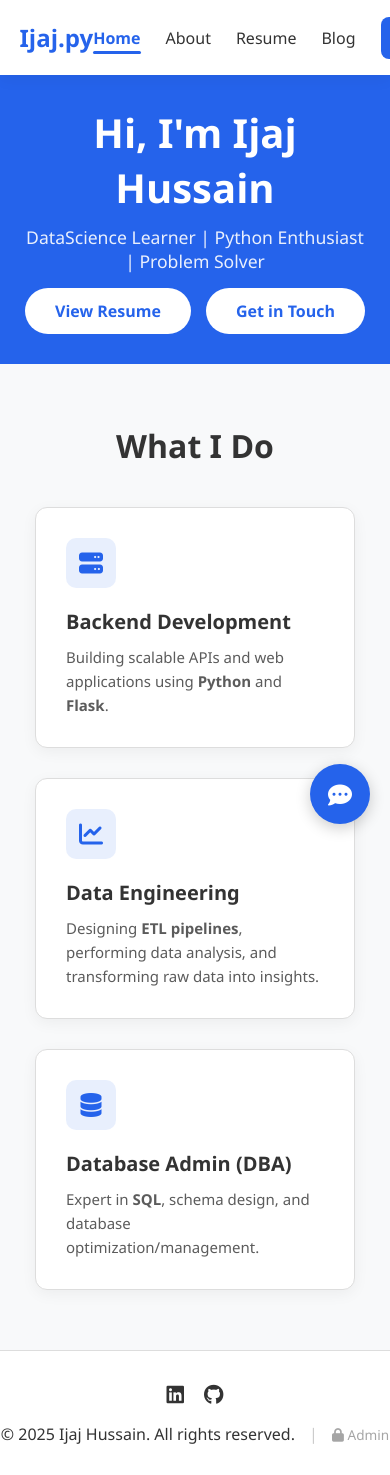
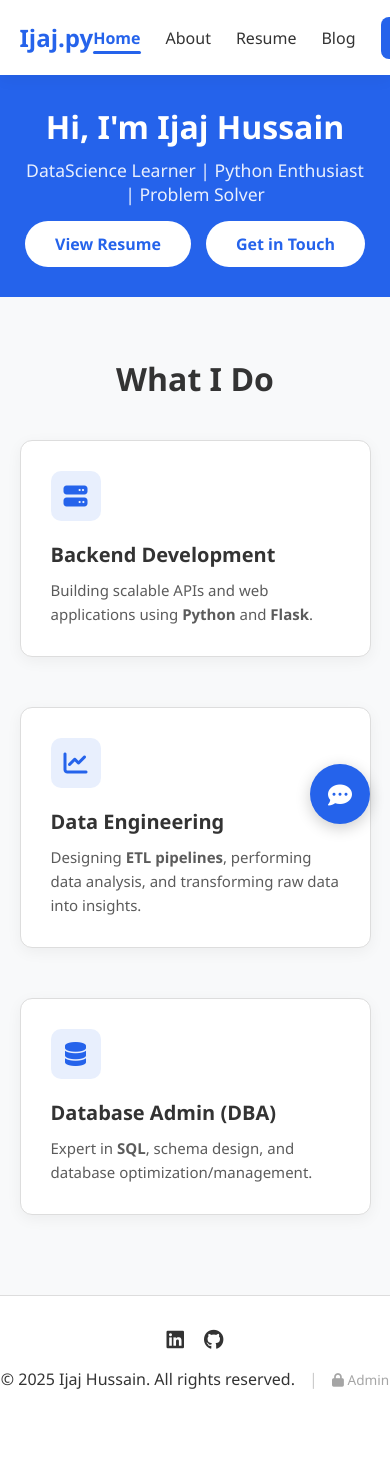
Before and after one commit to Mrijaj/UpdatedPortfolio, a Flask app: page / in a window 390 px wide; the page is wider, and only the part inside the window is pictured. After the commit the page ends 1389 px from the top of that part, so only its background shows below. Run offline with Flask 3, Linux system fonts and the light colour scheme.

Commit message:
Fixed mobile alignment issues

```diff
--- a/static/css/style.css
+++ b/static/css/style.css
@@ -572,3 +572,43 @@ body {
     color: var(--primary-color) !important; /* Change text color */
     box-shadow: inset 0 0 5px rgba(37, 99, 235, 0.1);
 }
+
+/* ===========================
+   16. MOBILE RESPONSIVENESS (ADDED)
+   =========================== */
+@media (max-width: 768px) {
+    /* 1. Stack Project Cards & Service Cards Vertically */
+    .cards-container {
+        flex-direction: column;
+        align-items: center;
+    }
+
+    /* 2. Ensure Cards take full width on mobile but don't get too wide */
+    .card {
+        width: 100%;
+        max-width: 400px;
+        margin-bottom: 20px;
+    }
+
+    /* 3. Stack Resume Sections (Sidebar on top of Main content) */
+    .resume-container {
+        flex-direction: column;
+    }
+
+    .resume-sidebar, .resume-main {
+        width: 100%;
+        min-width: auto; /* Reset minimum width constraints */
+    }
+
+    /* 4. Fix Hero Text size for smaller screens */
+    .hero h1 {
+        font-size: 2rem;
+    }
+
+    /* 5. Ensure Chatbot fits small screens */
+    .chat-box {
+        width: 90vw; /* 90% of screen width */
+        right: 5vw;  /* Centered slightly */
+        bottom: 90px;
+    }
+}
```
